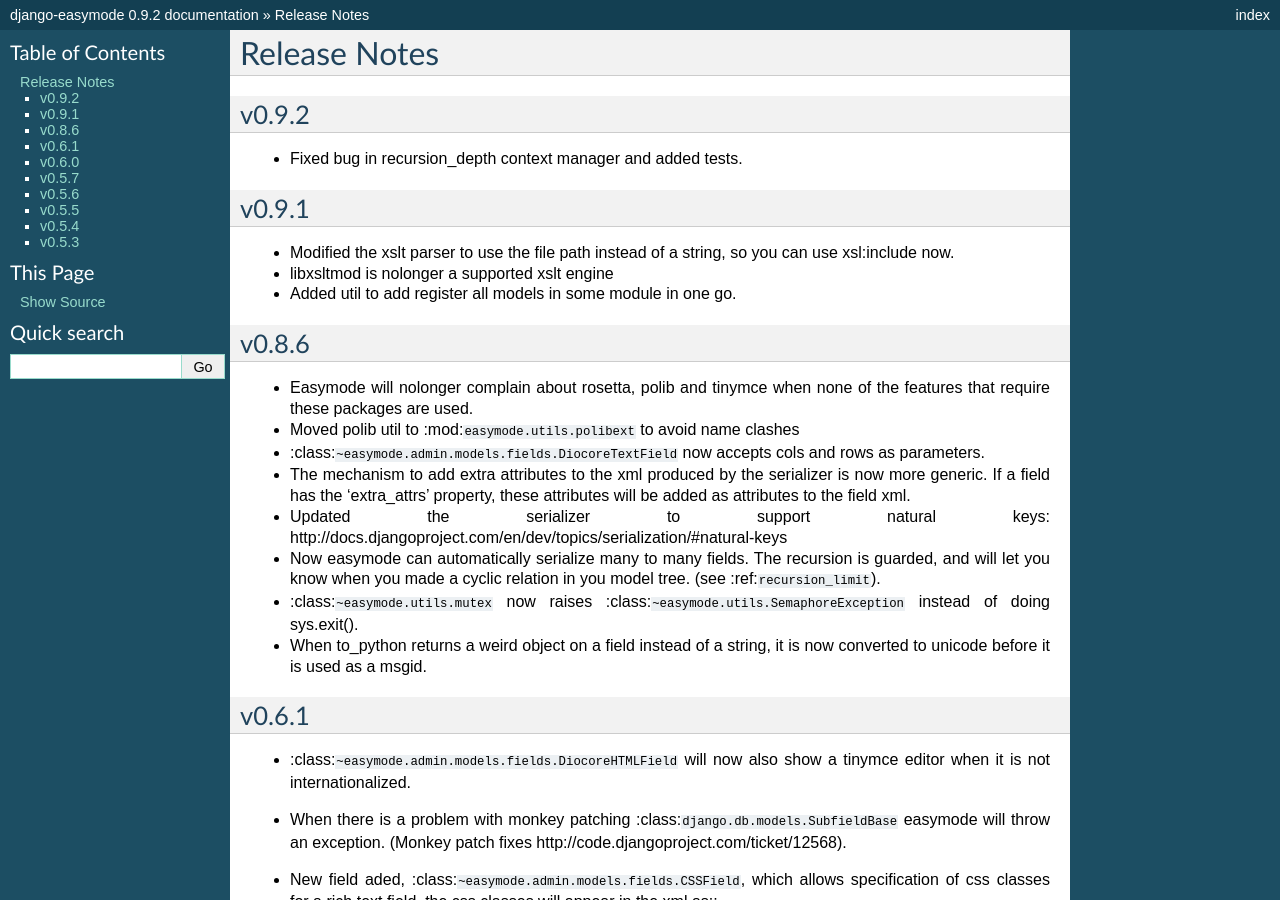
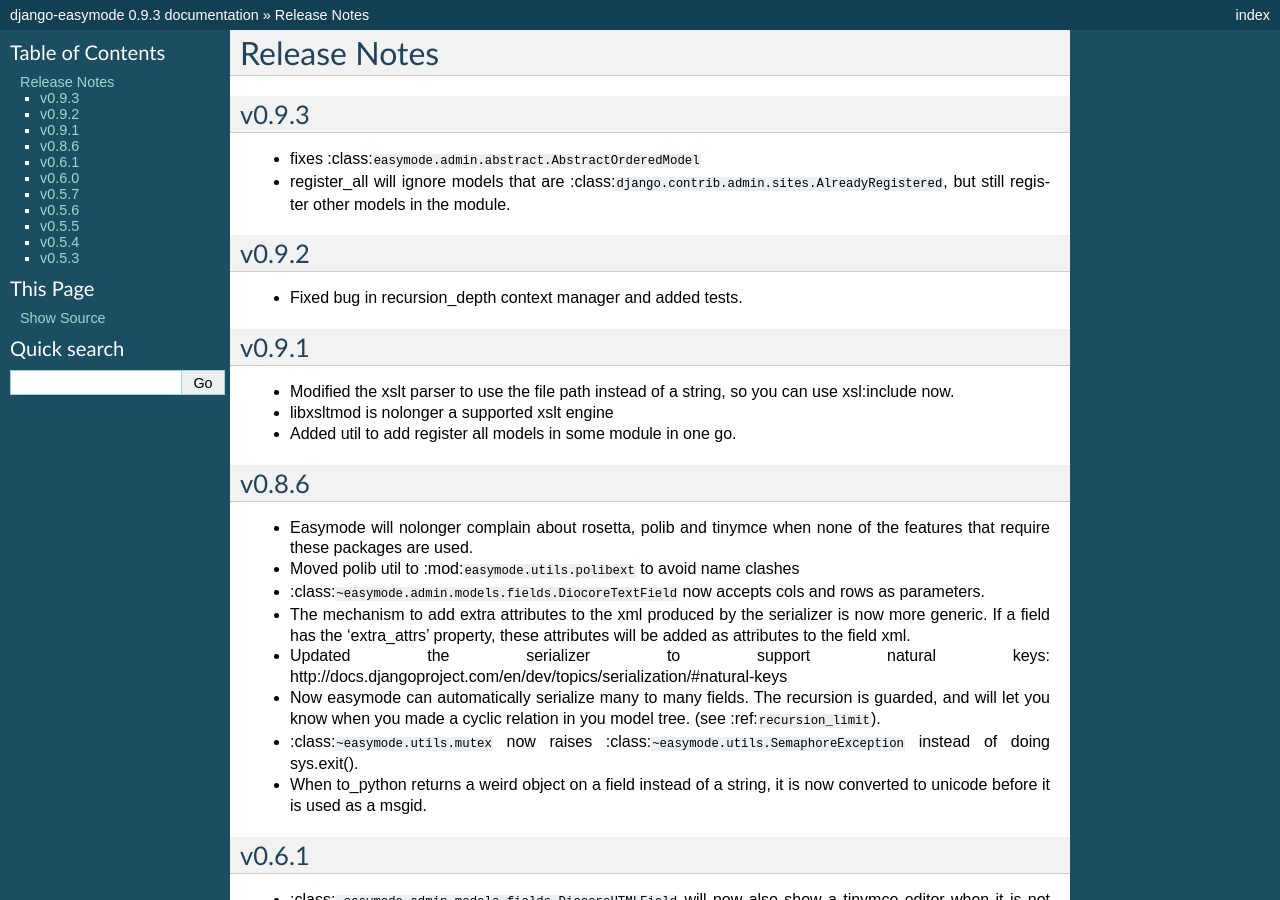
Before and after one commit to specialunderwear/django-easymode, a Sphinx documentation site: the page built from docs/changes.md, in a window 1280 px wide and 900 px high. Built offline with Sphinx 7.4.7, drawn with Linux system fonts in a browser that asks for light colours; some of the changed text lies outside the part shown.

Commit message:
release 0.9.3

```diff
--- a/docs/changes.md
+++ b/docs/changes.md
@@ -1,5 +1,12 @@
 Release Notes
 =============
+
+v0.9.3
+------
+
+- fixes :class:`easymode.admin.abstract.AbstractOrderedModel`
+- register_all will ignore models that are :class:`django.contrib.admin.sites.AlreadyRegistered`,
+  but still register other models in the module.
 
 v0.9.2
 ------
--- a/setup.py
+++ b/setup.py
@@ -16,7 +16,7 @@
 
 release notes at http://packages.python.org/django-easymode/changes.html"""
 
-version = '0.9.2'
+version = '0.9.3'
 packages = []
 data_files = []
 
```
